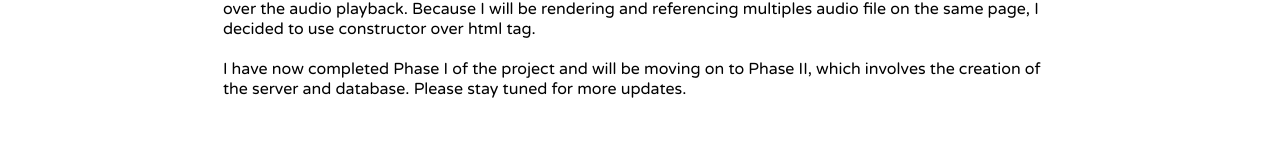
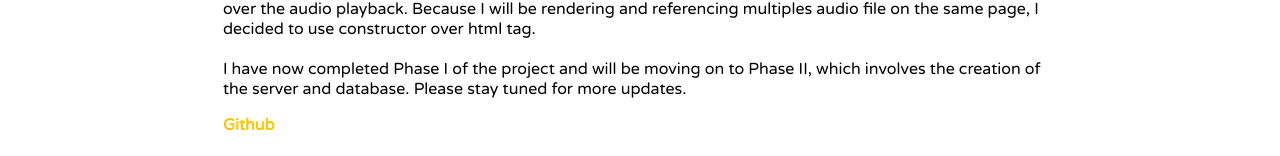
Before and after one commit to pattpjy/my-coding-journey, a Jekyll site: the page built from _posts/2023-05-02-ThaiWebGame2.md, in a window 1280 px wide and 1317 px high. Shown: the part 1158-1314 px from the top of the window. Built offline with Jekyll 4.4.1, drawn with Linux system fonts in a browser that asks for light colours; nearby versions of some CDN libraries.

Commit message:
Add Link

```diff
--- a/_posts/2023-05-02-ThaiWebGame2.md
+++ b/_posts/2023-05-02-ThaiWebGame2.md
@@ -34,3 +34,5 @@ To add an audio file to our web app, my choices are either the HTML audio tag or
 <br>
 <br>
 I have now completed Phase I of the project and will be moving on to Phase II, which involves the creation of the server and database. Please stay tuned for more updates.
+
+[Github](https://github.com/pattpjy/word-game)
```
Also changed, not shown: 4 other files.
